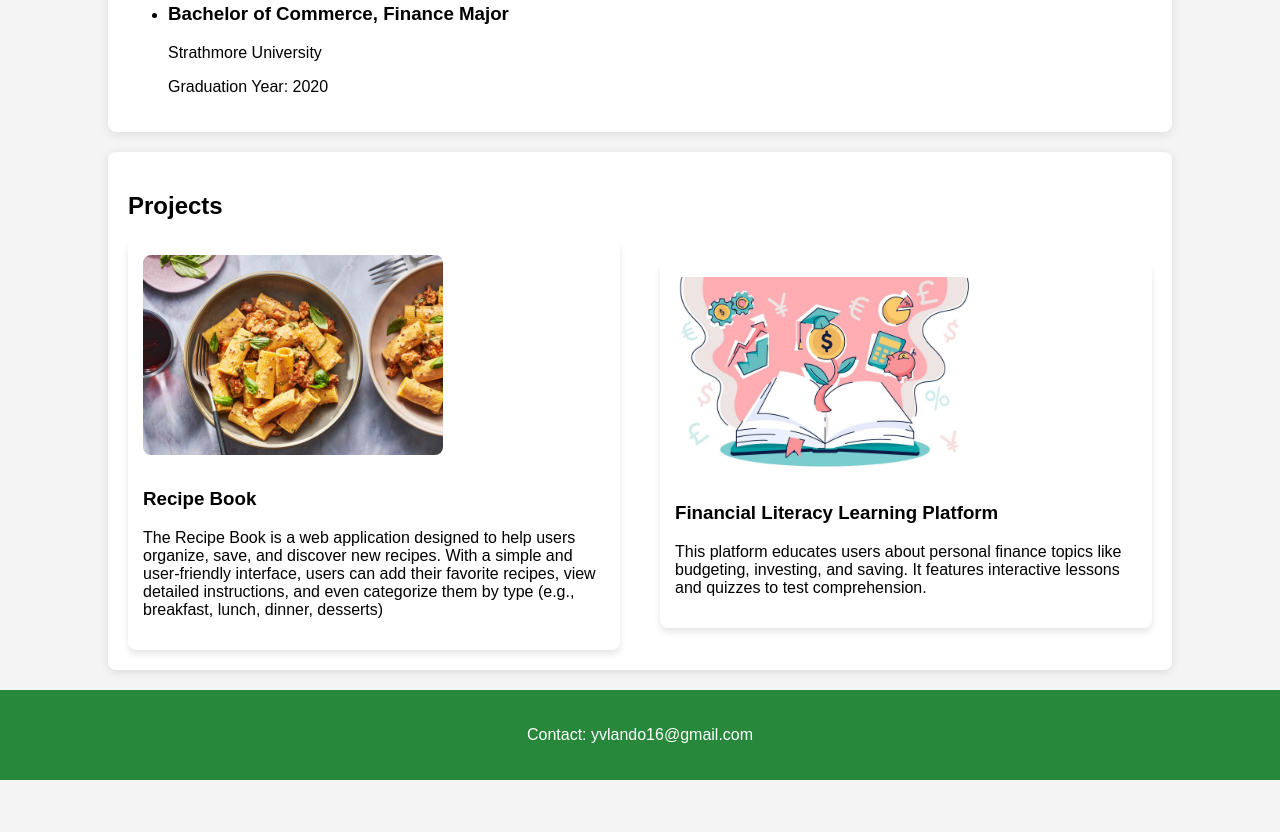
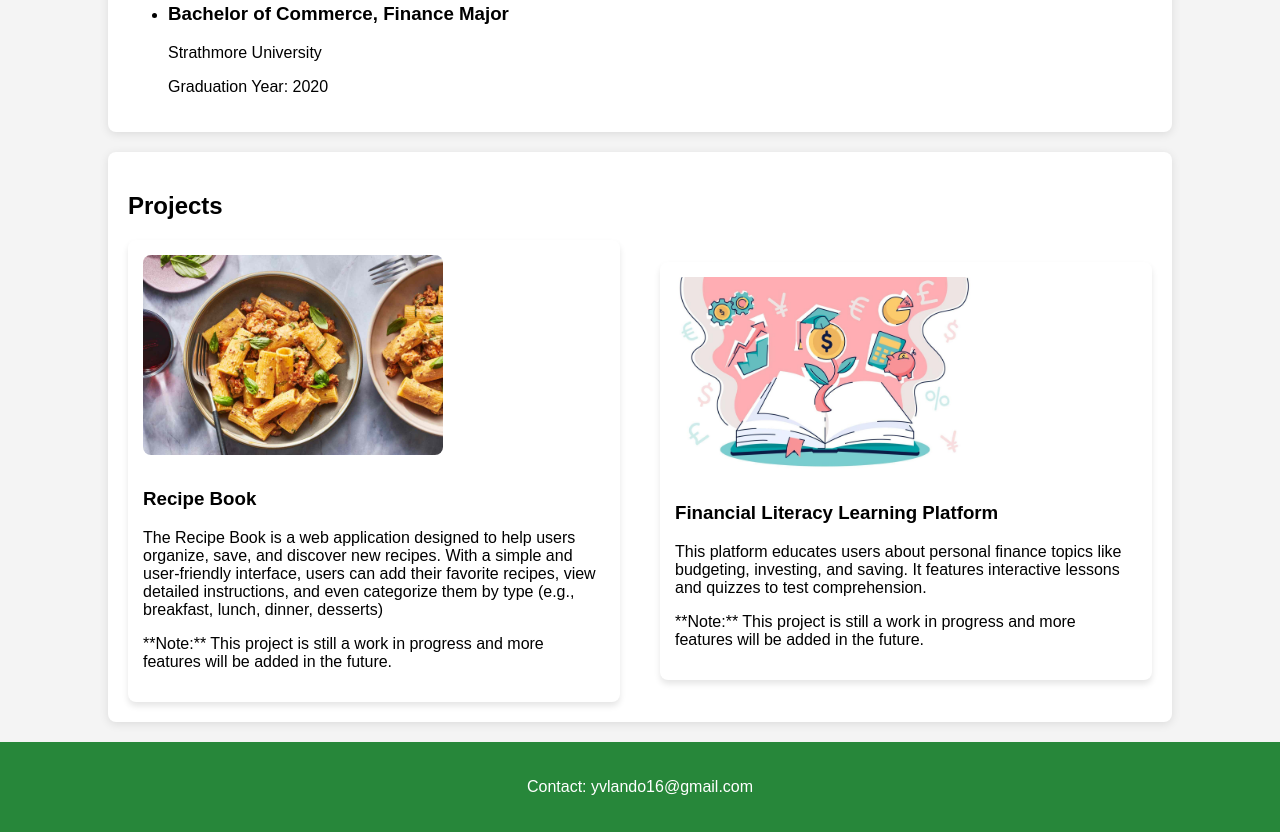
Before and after one commit to yjlando/my-portfolio, a plain HTML site: page index.html in a window 1280 px wide. Shown: the part 614-1446 px from the top of the page. Before the commit the page ends 1394 px from the top, so only its background shows below. Drawn offline with Linux system fonts and the light colour scheme.

Commit message:
Update index.html

```diff
--- a/index.html
+++ b/index.html
@@ -54,11 +54,13 @@
                 <img src="images/recipe-book.jpg" alt="Recipe Book Project">
                 <h3>Recipe Book</h3>
                 <p>The Recipe Book is a web application designed to help users organize, save, and discover new recipes. With a simple and user-friendly interface, users can add their favorite recipes, view detailed instructions, and even categorize them by type (e.g., breakfast, lunch, dinner, desserts)</p>
+                 <p>**Note:** This project is still a work in progress and more features will be added in the future.<p>
             </div>
             <div class="project-card">
                 <img src="images/financial-literacy.jpg" alt="Financial Literacy Learning Platform">
                 <h3>Financial Literacy Learning Platform</h3>
                 <p>This platform educates users about personal finance topics like budgeting, investing, and saving. It features interactive lessons and quizzes to test comprehension.</p>
+                <p>**Note:** This project is still a work in progress and more features will be added in the future.<p>
             </div>
         </div>
     </section>
```
